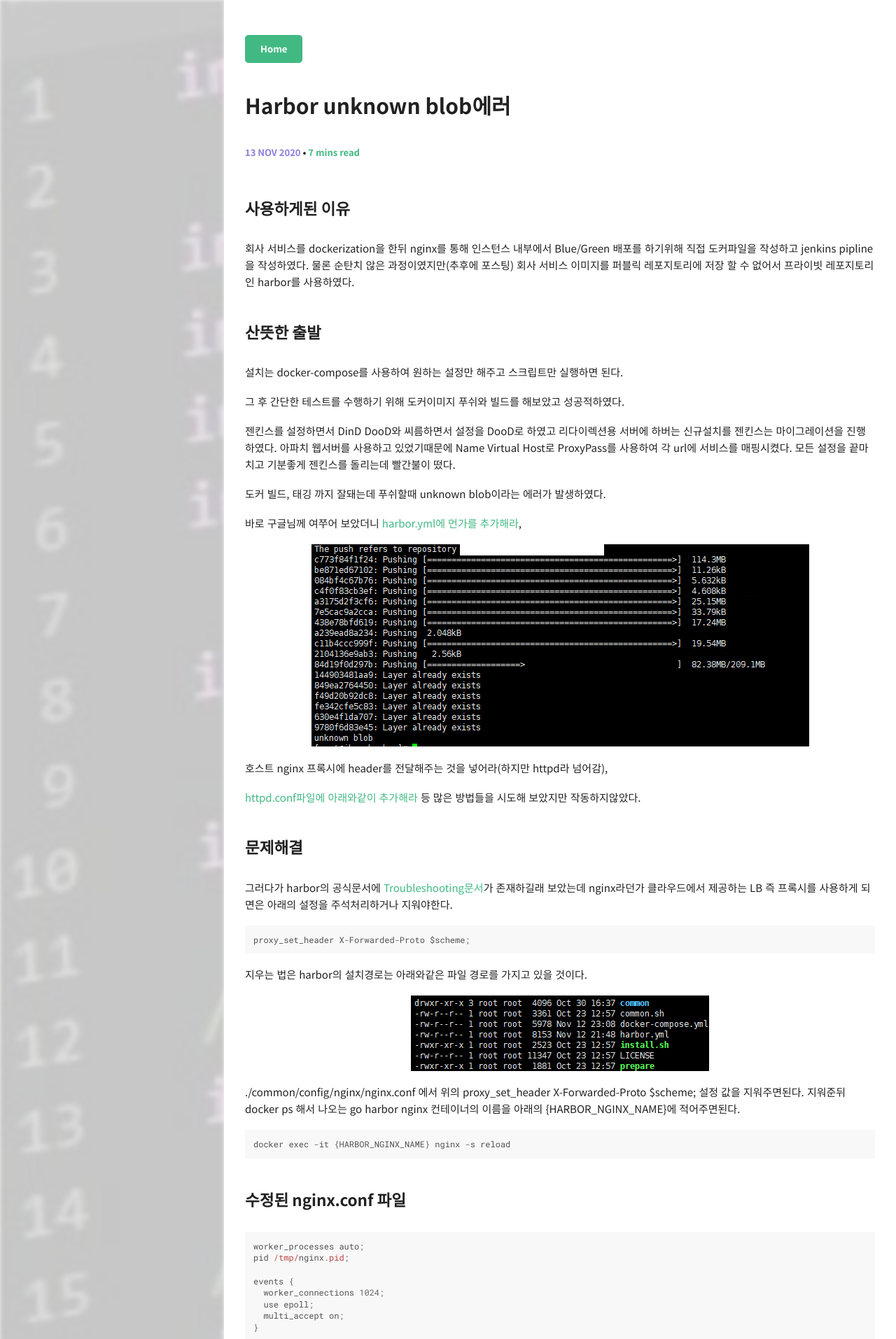
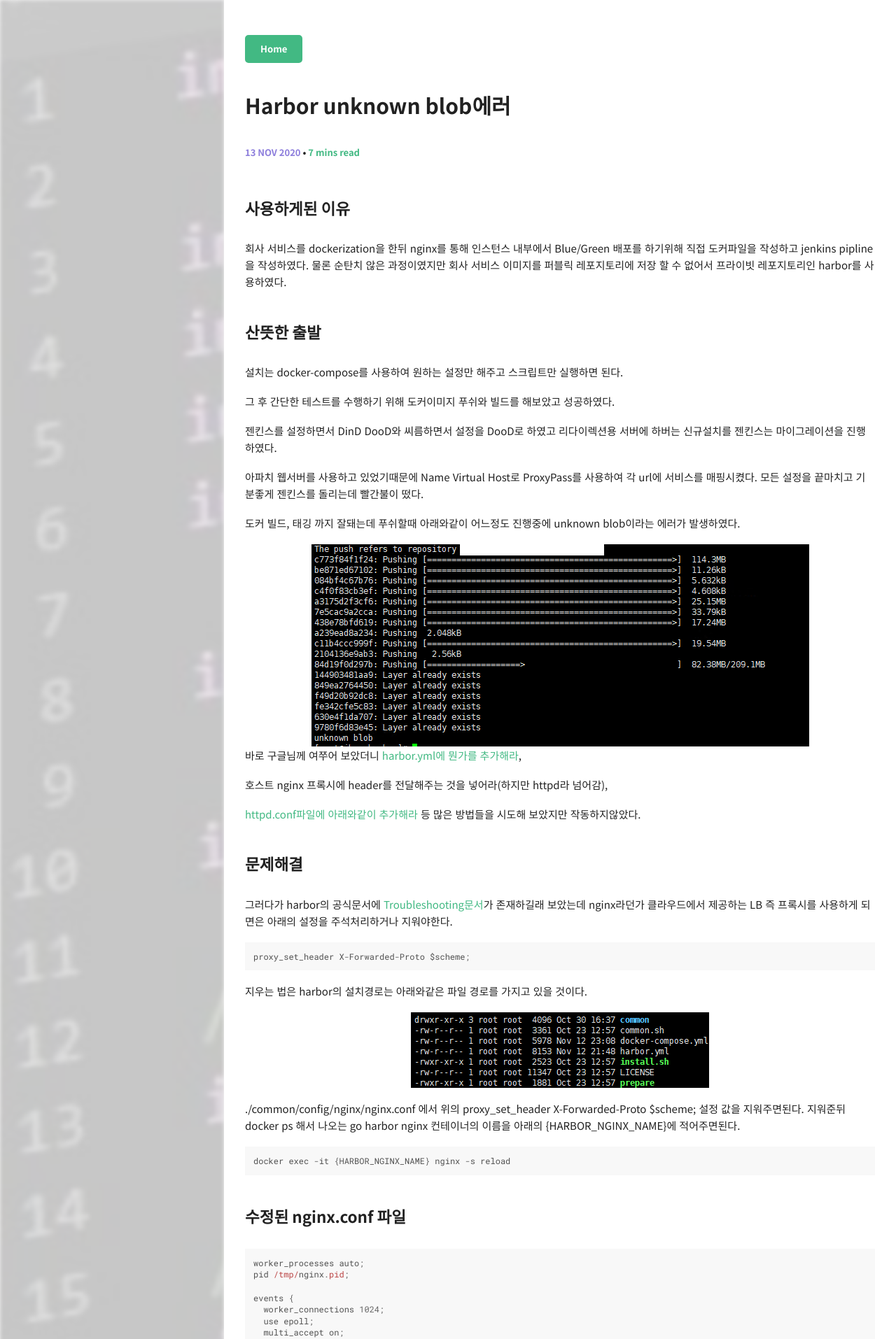
Before and after one commit to lcc3108/lcc3108.github.io, a Jekyll site: the page built from _posts/2020-11-13-harbor-in-proxy-required-setting.md, in a window 1280 px wide. Shown: the top 1914 px of the page at 70% size. Built offline with Jekyll 4.4.1, drawn with Linux system fonts in a browser that asks for light colours; comment, search, counter and statistics services are not loaded.

Commit message:
추가 수정

```diff
--- a/_posts/2020-11-13-harbor-in-proxy-required-setting.md
+++ b/_posts/2020-11-13-harbor-in-proxy-required-setting.md
@@ -9,24 +9,26 @@ comments: true
 
 ### 사용하게된 이유
 
-회사 서비스를 dockerization을 한뒤 nginx를 통해 인스턴스 내부에서 Blue/Green 배포를 하기위해 직접 도커파일을 작성하고 jenkins pipline을 작성하였다. 물론 순탄치 않은 과정이였지만(추후에 포스팅)  회사 서비스 이미지를 퍼블릭 레포지토리에 저장 할 수 없어서 프라이빗 레포지토리인 harbor를 사용하였다.
+회사 서비스를 dockerization을 한뒤 nginx를 통해 인스턴스 내부에서 Blue/Green 배포를 하기위해 직접 도커파일을 작성하고 jenkins pipline을 작성하였다.
+물론 순탄치 않은 과정이였지만 회사 서비스 이미지를 퍼블릭 레포지토리에 저장 할 수 없어서 프라이빗 레포지토리인 harbor를 사용하였다.
 
 ### 산뜻한 출발
 
 설치는 docker-compose를 사용하여 원하는 설정만 해주고 스크립트만 실행하면 된다.
 
-그 후 간단한 테스트를 수행하기 위해 도커이미지 푸쉬와 빌드를 해보았고 성공적하였다.
+그 후 간단한 테스트를 수행하기 위해 도커이미지 푸쉬와 빌드를 해보았고 성공하였다.
 
 젠킨스를 설정하면서 DinD DooD와 씨름하면서 설정을 DooD로 하였고
 리다이렉션용 서버에 하버는 신규설치를 젠킨스는 마이그레이션을 진행하였다.
+
 아파치 웹서버를 사용하고 있었기때문에 Name Virtual Host로 ProxyPass를 사용하여 각 url에 서비스를 매핑시켰다.
 모든 설정을 끝마치고 기분좋게 젠킨스를 돌리는데 빨간불이 떴다.
 
-도커 빌드, 태깅 까지 잘돼는데 푸쉬할때 unknown blob이라는 에러가 발생하였다.
-
-바로 구글님께 여쭈어 보았더니 [harbor.yml에 먼가를 추가해라](https://github.com/docker/distribution/issues/970#issuecomment-284227065),
+도커 빌드, 태깅 까지 잘돼는데 푸쉬할때 아래와같이 어느정도 진행중에 unknown blob이라는 에러가 발생하였다.
 
 ![harbor-error.png](https://lcc3108.github.io/img/2020-11/harbor/Untitled.png)
+바로 구글님께 여쭈어 보았더니 [harbor.yml에 뭔가를 추가해라](https://github.com/docker/distribution/issues/970#issuecomment-284227065),
+
 
 
 
```
